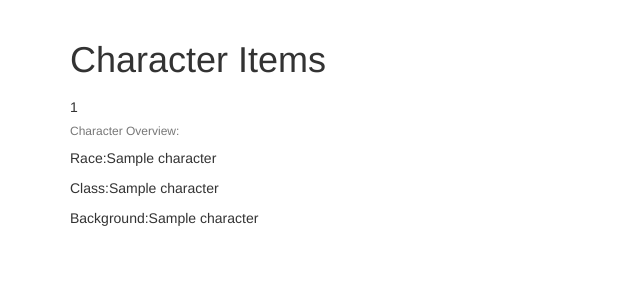
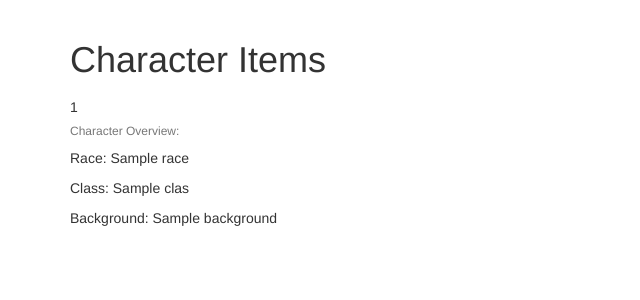
Before and after one commit to TheITFirefly/dndcharacterguide, a Flask app: template webserver/templates/character.html in a window 1280 px wide. Shown: the part 52-352 px from the top of the page, without its empty margins (0-640 px from the left). Run offline with Flask 3, Linux system fonts and the light colour scheme; the template is opened without the code that fills it: most values are stand-ins (such as "Sample title", 1, 10 or a date in 2020); some libraries are stand-ins or nearby versions.

Commit message:
updating template for proper showing of charcter info (race, class, background names not ids)

```diff
--- a/webserver/main.py
+++ b/webserver/main.py
@@ -254,8 +254,11 @@ def characters():
 
     if request.method == 'GET':
         character_list = get_user_characters(session['username'])
+        races = get_table_contents('Race')
+        classes = get_table_contents('Class')
+        backgrounds = get_table_contents('Background')
 
-        return render_template('character.html', character_list=character_list)
+        return render_template('character.html', character_list=character_list, races=races, classes=classes, backgrounds=backgrounds)
 
 
 @app.route("/characters/show/<int:character_id>", methods=['GET'])
--- a/webserver/templates/character.html
+++ b/webserver/templates/character.html
@@ -28,9 +28,9 @@
                     <div class="card-body">
                         <h5 class="card-title">{{ character[0] }}</h5>
                         <h6 class="card-subtitle mb-2 text-muted">Character Overview:</h6>
-                        <p>Race:{{ character[1] }}</p>
-                        <p>Class:{{ character[2] }}</p>
-                        <p>Background:{{ character[3] }}</p>
+                        <p>Race: {{ race[character[1]] }}</p>
+                        <p>Class: {{ class[character[2]] }}</p>
+                        <p>Background: {{ background[character[3]] }}</p>
                     </div>
                 </div>
             </div>
```
